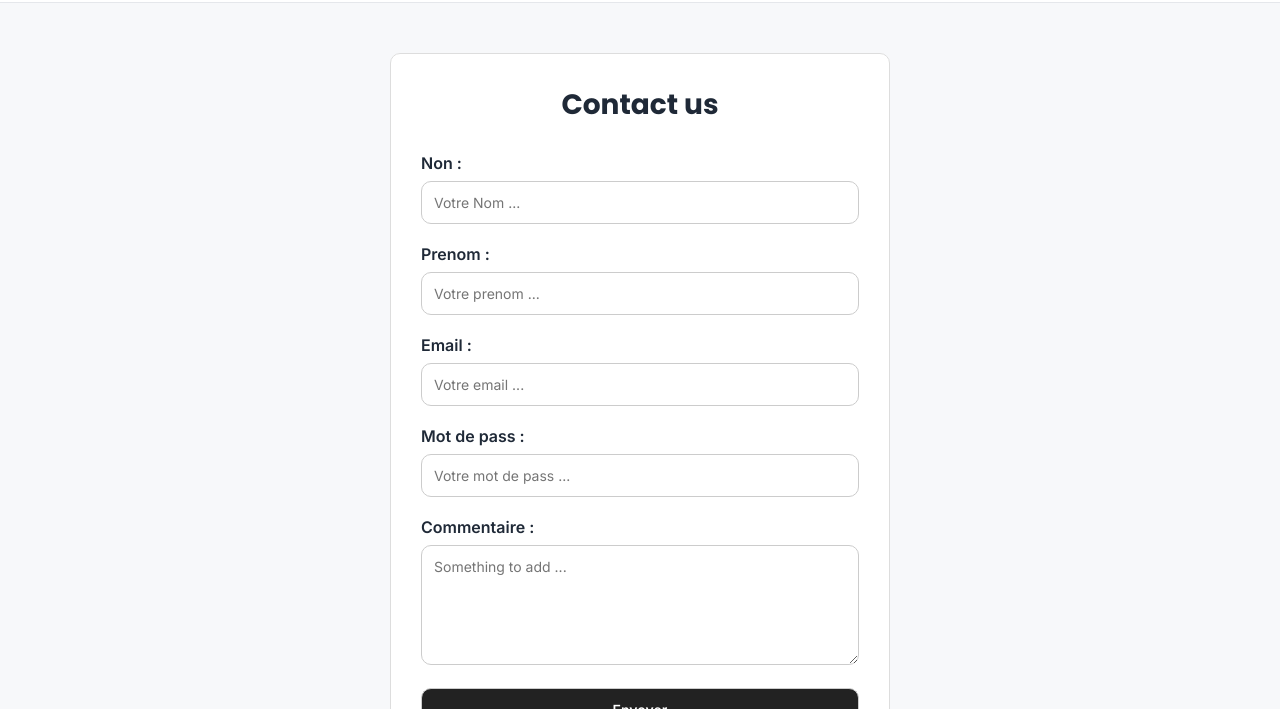
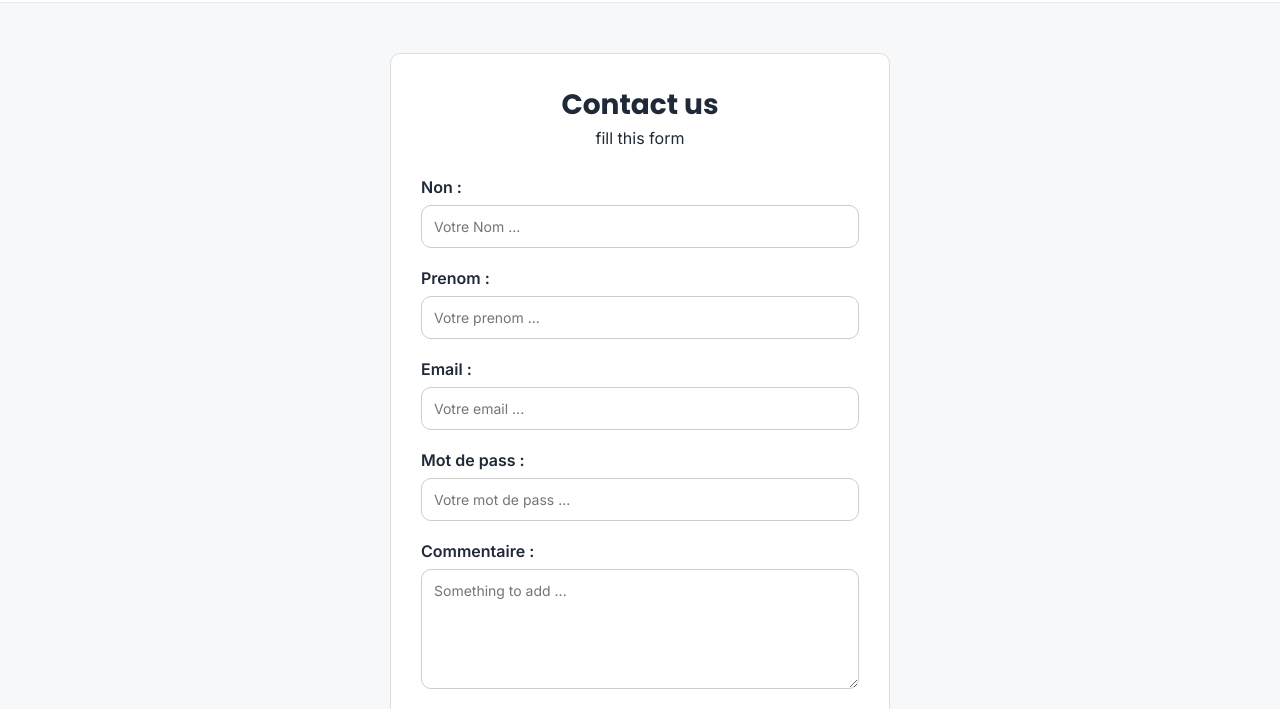
Before and after one commit to latifa2026-gm/Projet_Salle_sport, a plain HTML site: page contact.html in a window 1280 px wide. Shown: the part 78-787 px from the top of the page. Drawn offline with Linux system fonts and the light colour scheme.

Commit message:
finished

```diff
--- a/contact.html
+++ b/contact.html
@@ -42,7 +42,7 @@
                         Contact us
                     </p>
                     <p>
-
+                       fill this form
                     </p>
 
                 </div>
```
